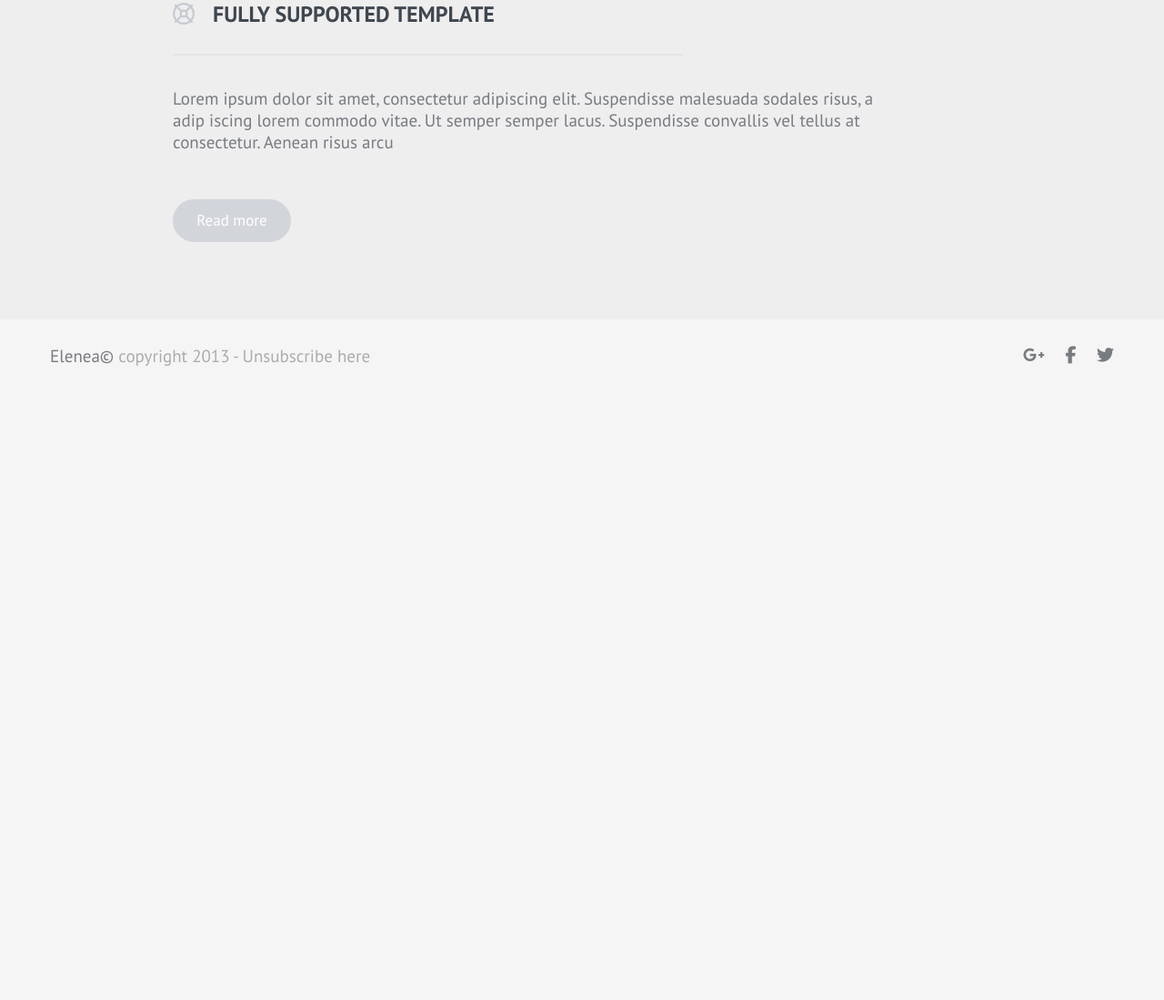
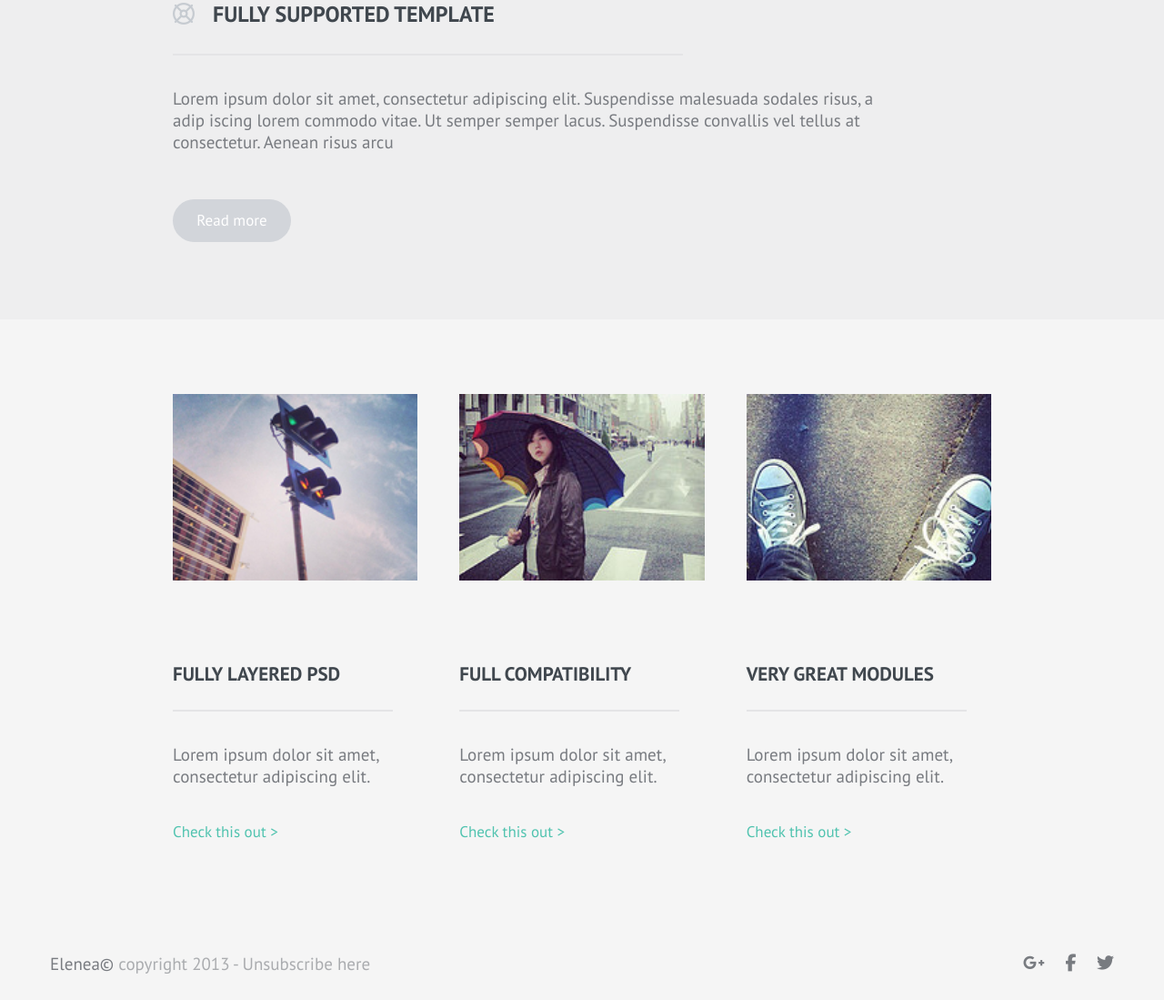
Before and after one commit to blaze-of-glory/second-layout, a plain HTML site: page index.html in a window 1280 px wide. Shown: the part 1910-3009 px from the top of the page at 91% size. Before the commit the page ends 2341 px from the top, so only its background shows below. Drawn offline with nearby package versions, Linux system fonts and the light colour scheme.

Commit message:
Added benefit's block

```diff
--- a/#source/scss/style.scss
+++ b/#source/scss/style.scss
@@ -240,6 +240,45 @@ body{
 .support__rmb {
   background-color: #d2d5da;
 }
+.benefits {
+  padding: 82px 0 93px 0;
+}
+.benefits__row {
+  display: flex;
+  margin: 0 0 0 -46px;
+}
+.benefits__item {
+  flex: 1 1 33.333%;
+  padding: 0 0 0 46px;
+}
+.benefits__itemColumn {
+  display: flex;
+  flex-direction: column;
+}
+.benefits__itemImageContainer {
+  flex: 1 1 241px;
+  margin-bottom: 55px;
+}
+.benefits__itemImage {
+  width: 100%;
+}
+.benefits__itemTitle {
+  font-size: 21px;
+  margin-bottom: 27px;
+}
+.benefits__underline {
+  width: 242px;
+  height: 2px;
+  margin-bottom: 35px;
+}
+.benefits__itemDescription {
+  max-width: 270px;
+  margin-bottom: 37px;
+}
+.benefits__checkButton {
+  font-size: 17px;
+  color: #50c3af;
+}
 .footer {
 }
 .footer__row {
--- a/index.html
+++ b/index.html
@@ -112,6 +112,45 @@
                     </div>
                 </div>
             </section>
+            <section class="benefits">
+                <div class="content__body">
+                    <div class="benefits__row">
+                        <div class="benefits__item">
+                            <div class="benefits__itemColumn">
+                                <div class="benefits__itemImageContainer">
+                                    <img class="benefits__itemImage" src="/img/benefits/01.png" alt="Ooops!">
+                                </div>
+                                <div class="benefits__itemTitle title">FULLY Layered PSD</div>
+                                <div class="benefits__underline underline"></div>
+                                <div class="benefits__itemDescription description">Lorem ipsum dolor sit amet, consectetur adipiscing elit.</div>
+                                <a href="#" class="benefits__checkButton">Check this out  ></a>
+                            </div>
+                        </div>
+                        <div class="benefits__item">
+                            <div class="benefits__itemColumn">
+                                <div class="benefits__itemImageContainer">
+                                    <img class="benefits__itemImage" src="/img/benefits/02.png" alt="Ooops!">
+                                </div>
+                                <div class="benefits__itemTitle title">FUll Compatibility</div>
+                                <div class="benefits__underline underline"></div>
+                                <div class="benefits__itemDescription description">Lorem ipsum dolor sit amet, consectetur adipiscing elit.</div>
+                                <a href="#" class="benefits__checkButton">Check this out  ></a>
+                            </div>
+                        </div>
+                        <div class="benefits__item">
+                            <div class="benefits__itemColumn">
+                                <div class="benefits__itemImageContainer">
+                                    <img class="benefits__itemImage" src="/img/benefits/03.png" alt="Ooops!">
+                                </div>
+                                <div class="benefits__itemTitle title">very great modules</div>
+                                <div class="benefits__underline underline"></div>
+                                <div class="benefits__itemDescription description">Lorem ipsum dolor sit amet, consectetur adipiscing elit.</div>
+                                <a href="#" class="benefits__checkButton">Check this out  ></a>
+                            </div>
+                        </div>
+                    </div>
+                </div>
+            </section>
         </div>
         <footer class="footer">
             <div class="container">
```
Also changed, not shown: css/style.css, img/benefits/01.png (added), img/benefits/02.png (added), img/benefits/03.png (added).
